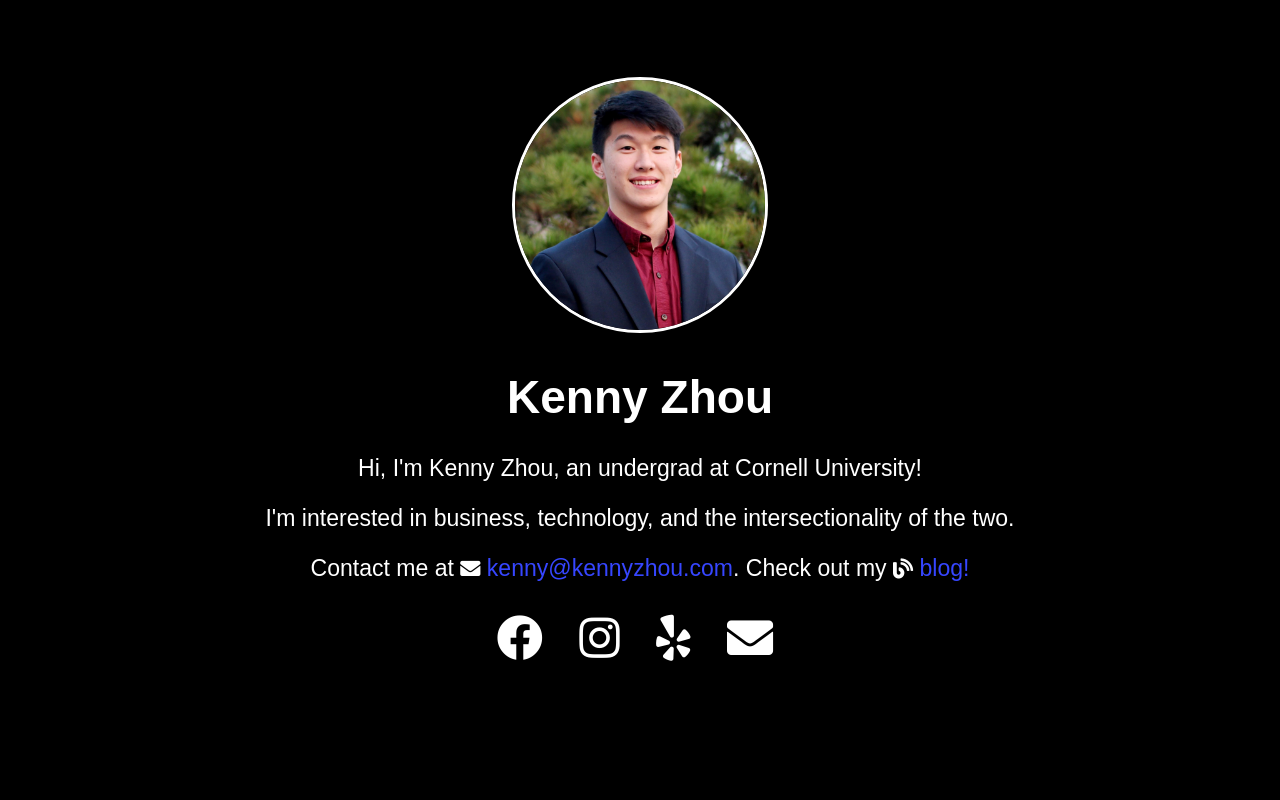
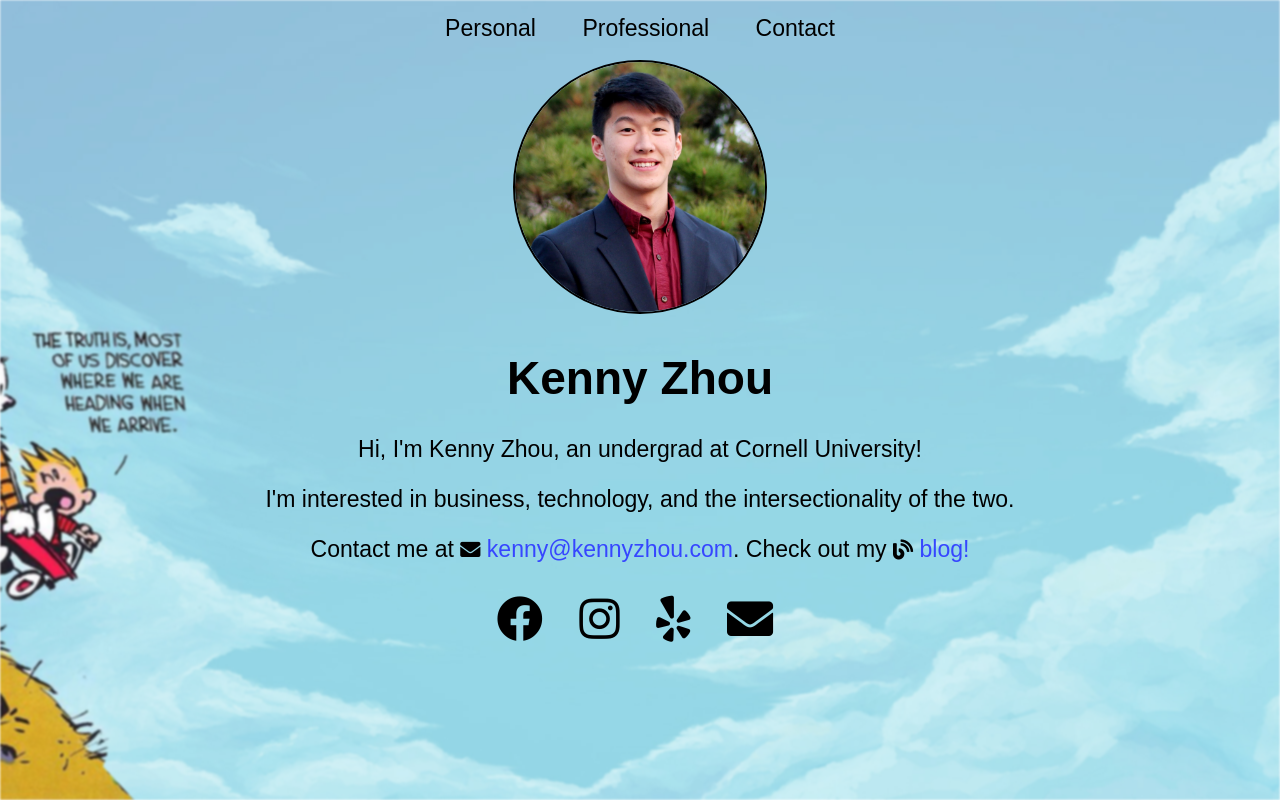
Before and after one commit to zhoukenny/zhoukenny.github.io, a plain HTML site: page index.html in a window 1280 px wide. Drawn offline with Linux system fonts and the light colour scheme.

Commit message:
update styling, background

```diff
--- a/index.html
+++ b/index.html
@@ -64,10 +64,12 @@
 <body>
 
   <header>
-    <!-- <nav>
-    <a href="https://www.zhoukenny.com">Home</a>
-    <a href="https://www.linkedin.com/in/zhoukenny">LinkedIn</a>
-    <a href="mailto:info@zhoukenny.com">Contact</a> </nav> -->
+    <img src="images/background.jpg" alt="background img">
+    <nav>
+      <a href="https://kennyzhou.com">Personal</a>
+      <a href="https://zhoukenny.com">Professional</a>
+      <a href="mailto:kenny@kennyzhou.com">Contact</a>
+    </nav>
   </header>
 
   <main>
--- a/styles/all.css
+++ b/styles/all.css
@@ -6,11 +6,11 @@ html, body {
   font-family: sans-serif;
   font-size: larger;
   text-align: center;
-  color: #FFFFFF;
+  color: #000000;
 }
 
 body {
-  background-color: #000000;
+  /*background-color: #000000;*/
 }
 
 /* Header */
@@ -24,18 +24,19 @@ header img {
   object-fit: cover;
   width: 100%;
   height: 100%;
-  filter: blur(2px);
-  -webkit-filter: blur(2px); /* for Safari browsers */
+  filter: blur(1px);
+  -webkit-filter: blur(1px); /* for Safari browsers */
 }
 
 nav {
   position: relative;
   text-align: center;
-  padding: 20px 0 0 0;
+  padding: 15px 0 0 0;
 }
 
 nav a {
   padding: 0 20px 0 20px;
+  color: #000000;
 }
 
 #title {
@@ -48,7 +49,7 @@ nav a {
 main {
   position: relative;
   margin: 0 auto 0 auto;
-  width: 60%;
+  width: 70%;
   text-align: center;
 }
 
@@ -63,12 +64,10 @@ main {
 }
 
 #pic img {
-  /* height: 250;
-  width: 250; */
   width: 250px;
   border-radius: 50%;
-  border: 3px solid #FFFFFF;
-  margin: 10% auto 0 auto;
+  border: 2px solid #000000;
+  margin: 2% auto 0 auto;
 }
 
 a {
@@ -96,7 +95,7 @@ footer {
 }
 
 .fas, .far, .fab {
-  color: #FFFFFF;
+  color: #000000;
 }
 
 .fas:hover, .far:hover, .fab:hover {
```
Also changed, not shown: images/background.jpg (added).
